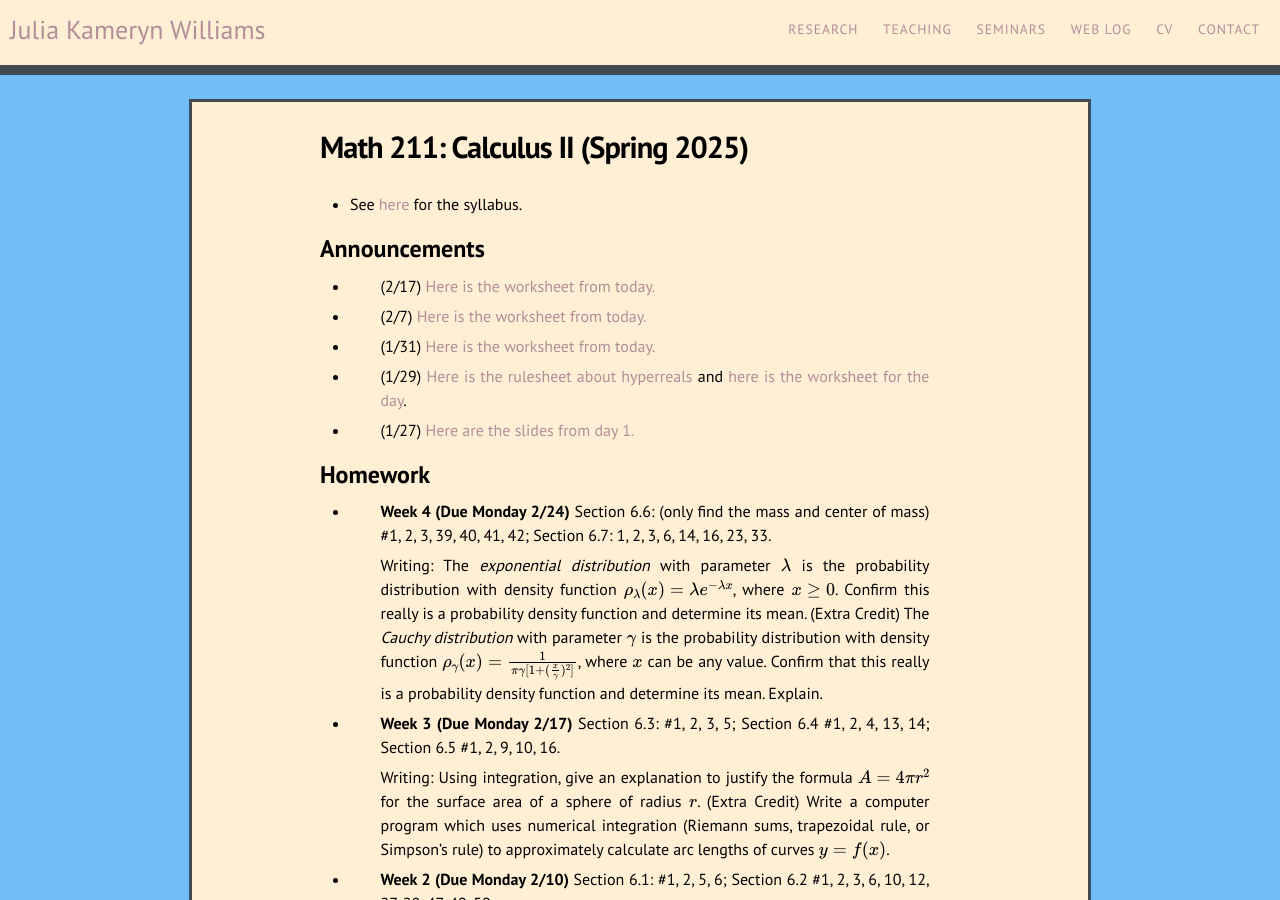
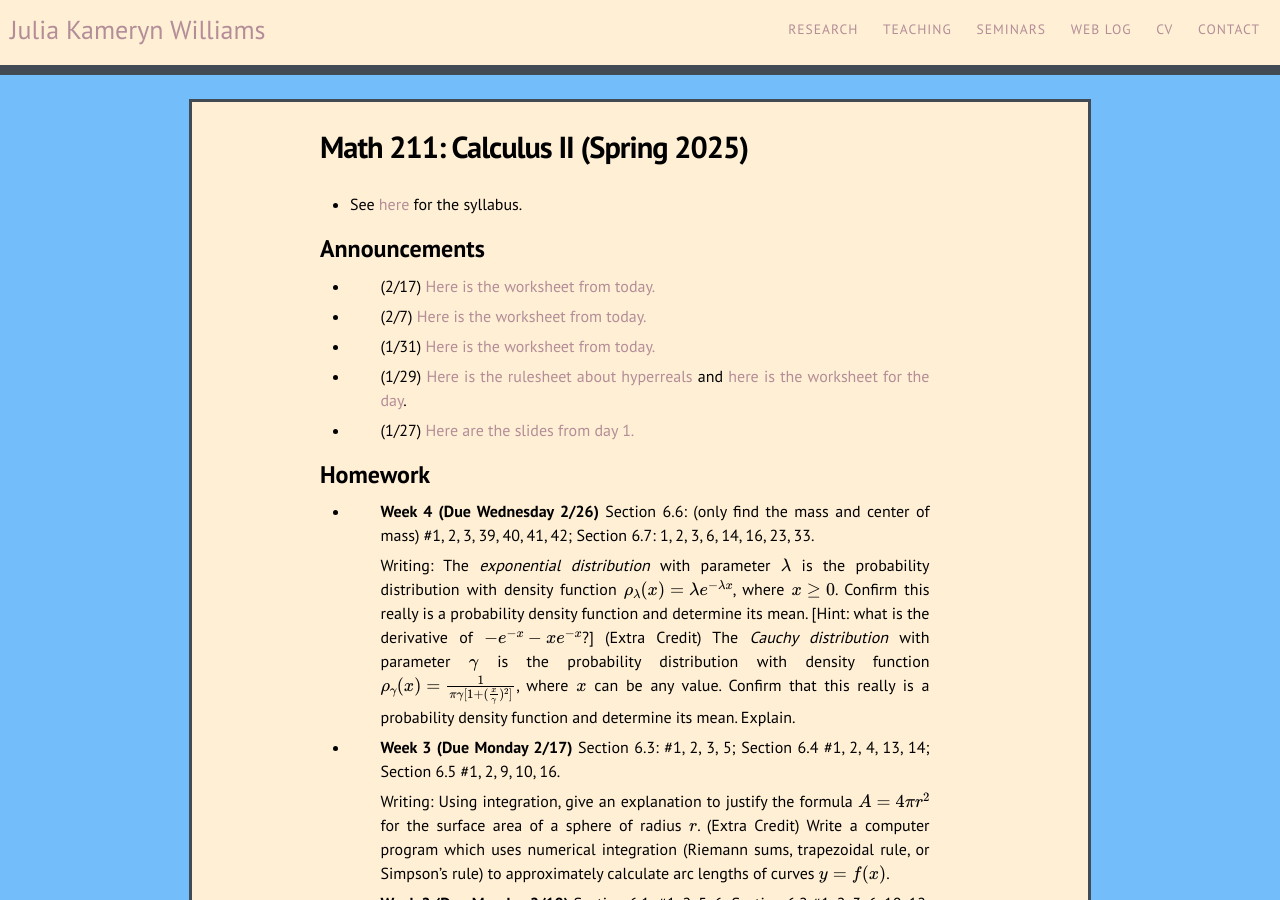
Before and after one commit to kamerynjw/kamerynjw.github.io, a Jekyll site: the page built from teaching/2025/math211.md, in a window 1280 px wide and 900 px high. Built offline with Jekyll 4.4.1, drawn with Linux system fonts in a browser that asks for light colours; nearby versions of some CDN libraries; formulas are drawn with MathJax 3.

Commit message:
added hint

```diff
--- a/teaching/2025/math211.md
+++ b/teaching/2025/math211.md
@@ -23,9 +23,9 @@
 Homework
 --------
 
-* **Week 4 (Due Monday 2/24)** Section 6.6: (only find the mass and center of mass) #1, 2, 3, 39, 40, 41, 42; Section 6.7: 1, 2, 3, 6, 14, 16, 23, 33.
+* **Week 4 (Due Wednesday 2/26)** Section 6.6: (only find the mass and center of mass) #1, 2, 3, 39, 40, 41, 42; Section 6.7: 1, 2, 3, 6, 14, 16, 23, 33.
 
-    Writing: The *exponential distribution* with parameter $\lambda$ is the probability distribution with density function $\rho_\lambda(x) = \lambda e^{-\lambda x}$, where $x \ge 0$. Confirm this really is a probability density function and determine its mean. (Extra Credit) The *Cauchy distribution* with parameter $\gamma$ is the probability distribution with density function $\rho_\gamma(x) = \frac{1}{\pi\gamma[1 + (\frac{x}{\gamma})^2]}$, where $x$ can be any value. Confirm that this really is a probability density function and determine its mean. Explain.
+    Writing: The *exponential distribution* with parameter $\lambda$ is the probability distribution with density function $\rho_\lambda(x) = \lambda e^{-\lambda x}$, where $x \ge 0$. Confirm this really is a probability density function and determine its mean. [Hint: what is the derivative of $-e^{-x} - xe^{-x}$?] (Extra Credit) The *Cauchy distribution* with parameter $\gamma$ is the probability distribution with density function $\rho_\gamma(x) = \frac{1}{\pi\gamma[1 + (\frac{x}{\gamma})^2]}$, where $x$ can be any value. Confirm that this really is a probability density function and determine its mean. Explain.
 
 * **Week 3 (Due Monday 2/17)** Section 6.3: #1, 2, 3, 5; Section 6.4 #1, 2, 4, 13, 14; Section 6.5 #1, 2, 9, 10, 16.
 
```
